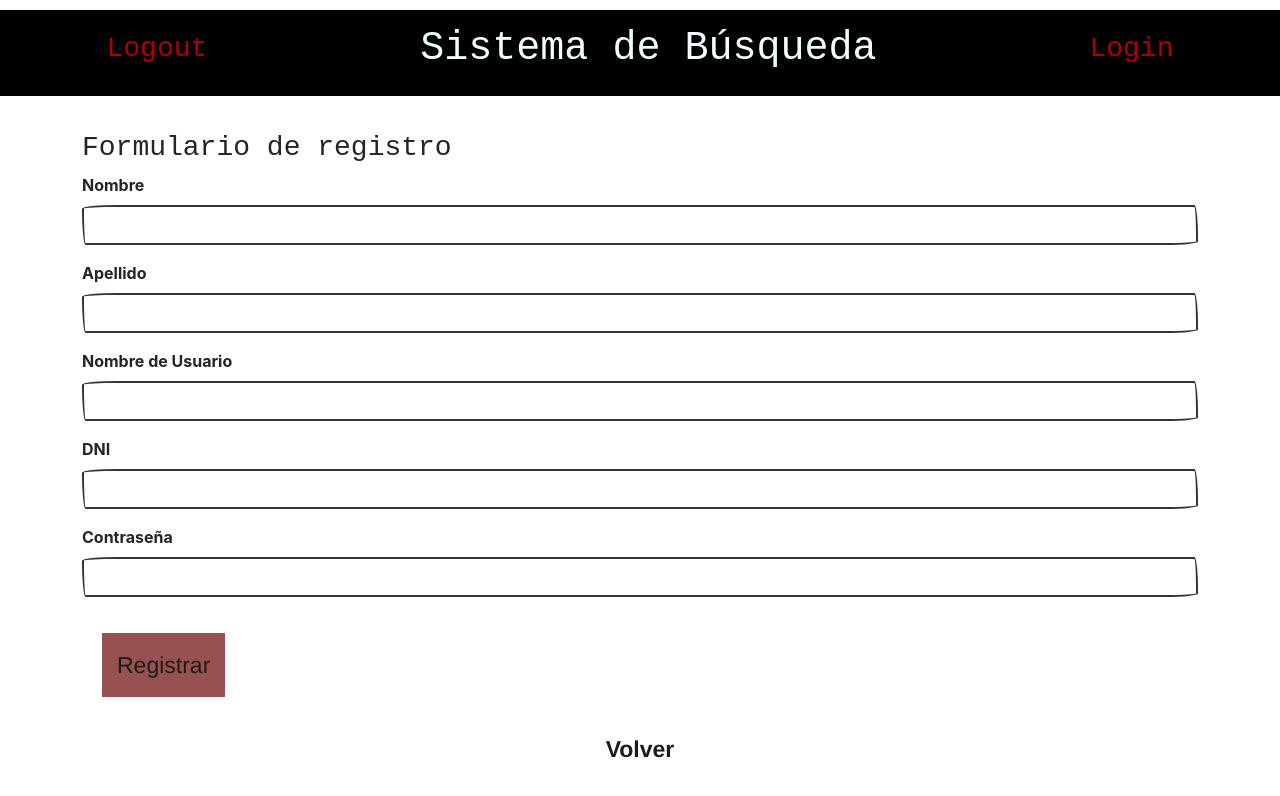
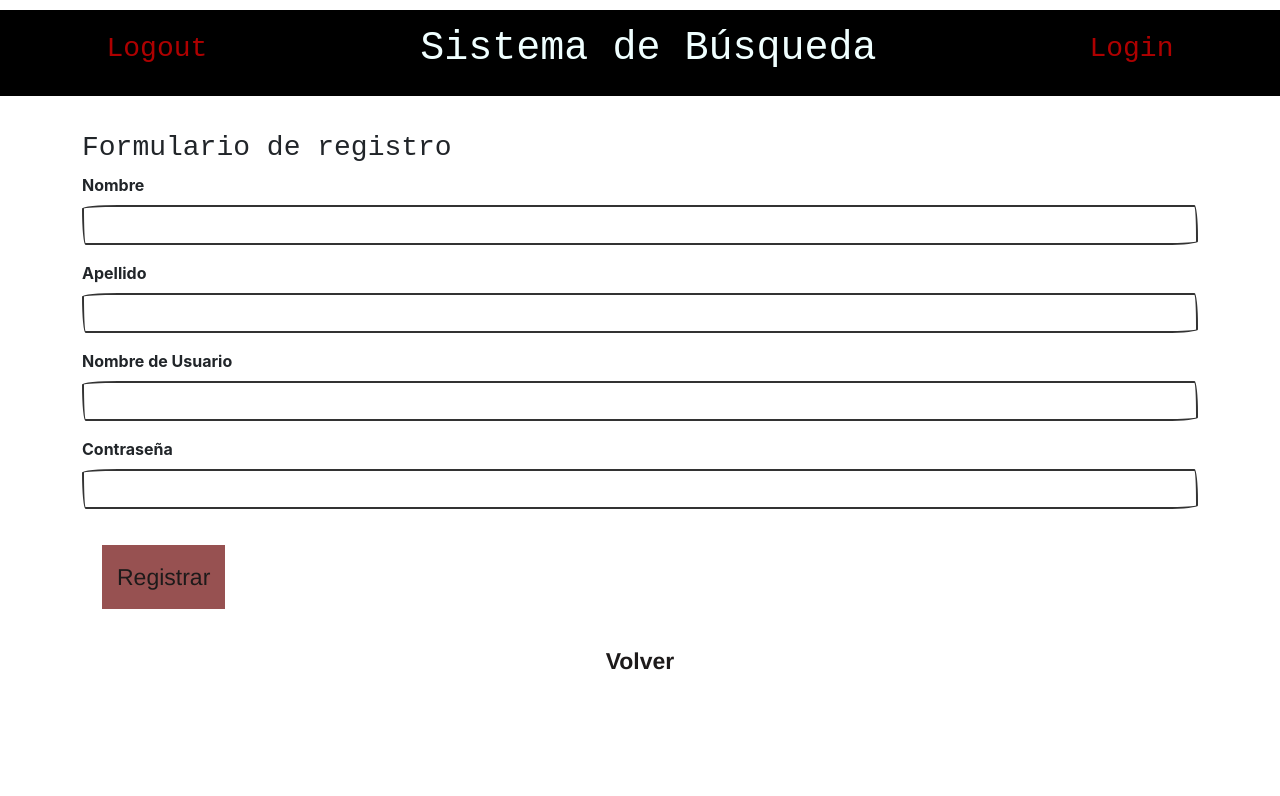
Before and after one commit to mirkomelfi/SIP-Frontend, a React (Create React App) app: page /register in a window 1280 px wide. Shown: the top 796 px of the page. Built offline with nearby package versions, Linux system fonts and the light colour scheme; a web font is replaced by a local one.

Commit message:
erroressol

```diff
--- a/src/components/Register/Register.jsx
+++ b/src/components/Register/Register.jsx
@@ -70,10 +70,6 @@ export const Register = () => {
                     <input type="text" className="form-control" name="username" />
                 </div>
                 <div className="mb-3">
-                    <label htmlFor="dni" className="form-label">DNI</label>
-                    <input type="number" className="form-control" name="dni" />
-                </div>
-                <div className="mb-3">
                     <label htmlFor="password" className="form-label">Contraseña</label>
                     <input type="password" className="form-control" name="password" />
                 </div>
```
